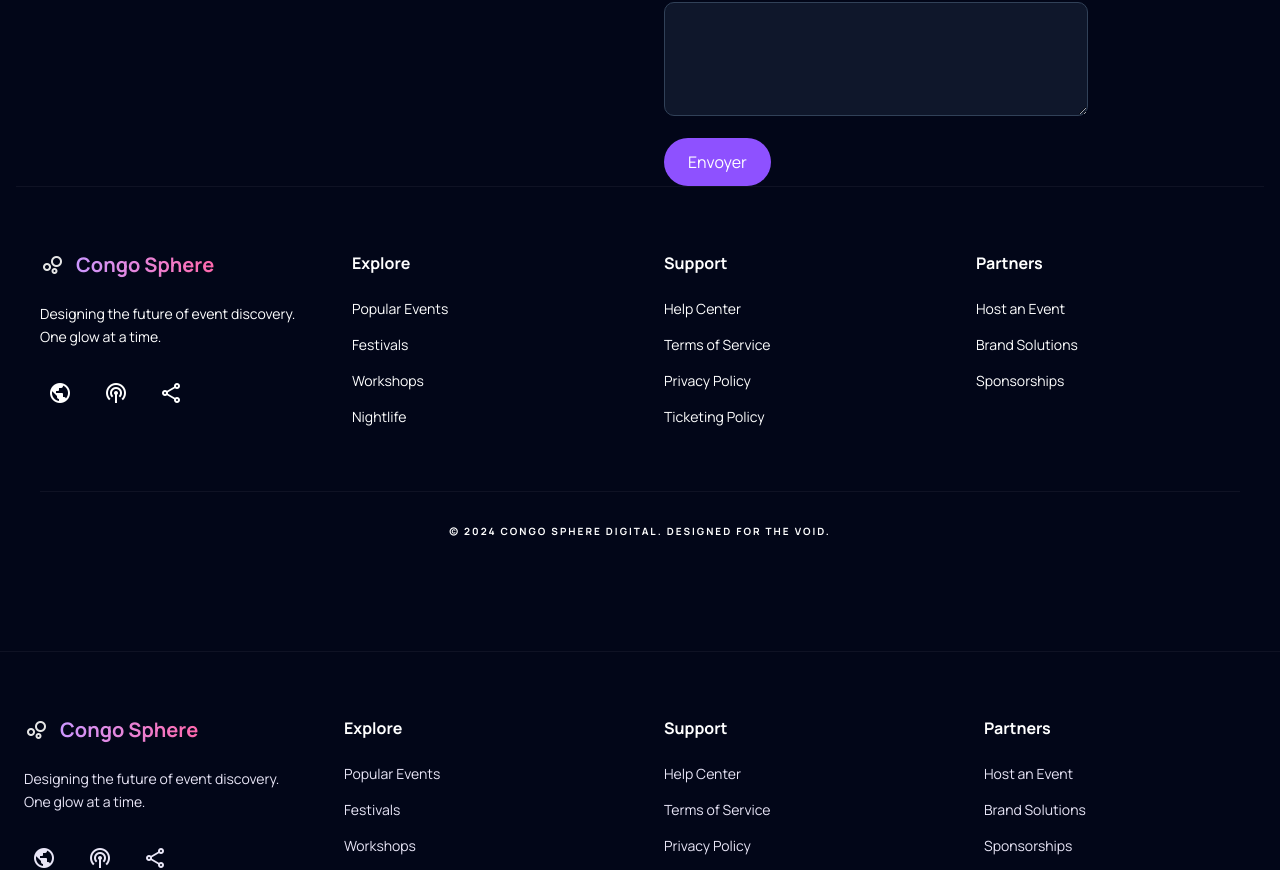
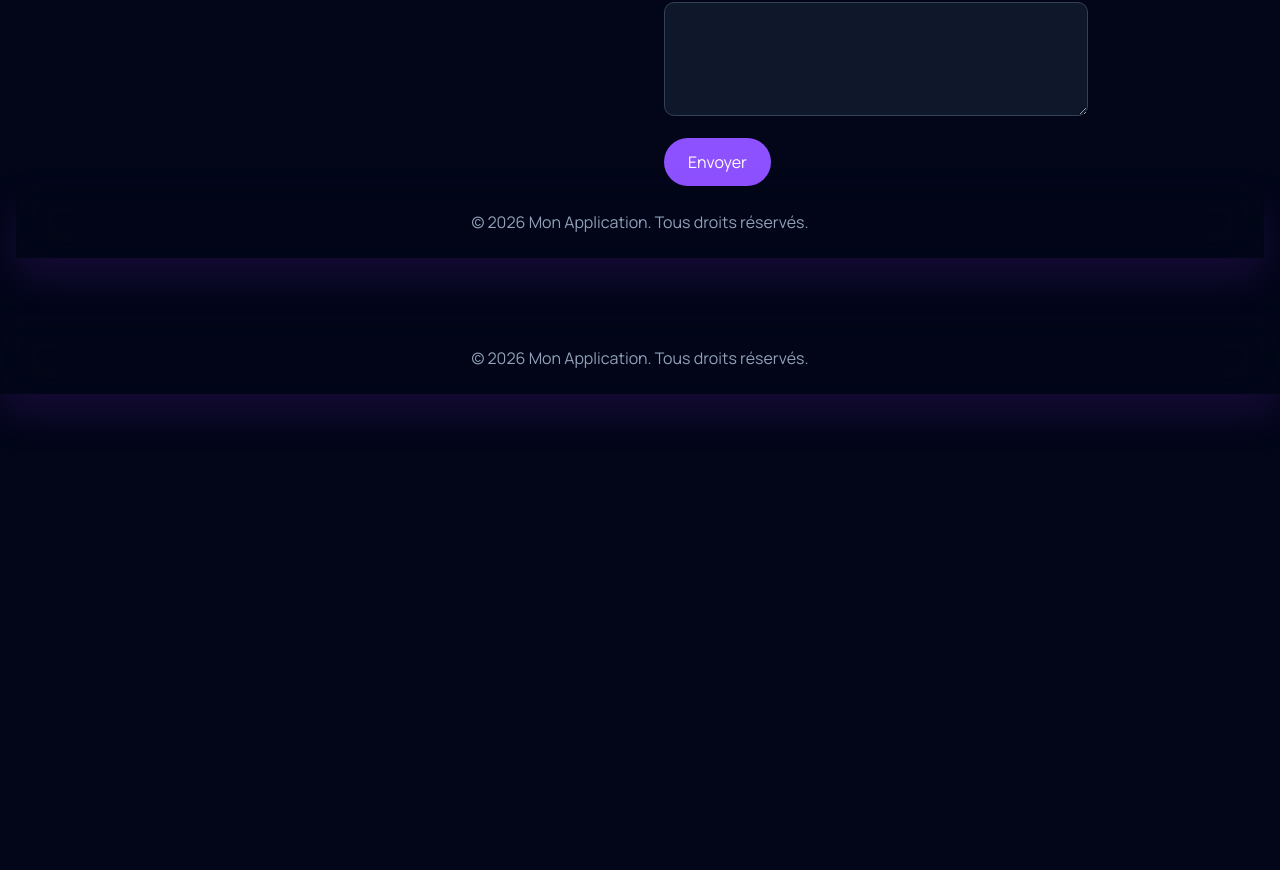
Before and after one commit to Zeno-Solutions/congo-sphere, a Next.js app: page /contact in a window 1280 px wide. Shown: the part 1202-2072 px from the top of the page. After the commit the page ends 1596 px from the top, so only its background shows below. Built offline with nearby package versions, Linux system fonts and the light colour scheme.

Commit message:
utilisation de contenaire

```diff
--- a/app/events/[id]/page.tsx
+++ b/app/events/[id]/page.tsx
@@ -6,6 +6,7 @@ import { useParams } from 'next/navigation'
 import { Calendar, MapPin, Clock, Ticket, Star, Share, Heart, ArrowLeft, ExternalLink } from 'lucide-react'
 import { getEventById } from '@/lib/data'
 import Loader from '@/components/ui/Loader'
+import Contenaire from '@/components/Contenaire'
 
 export default function EventDetailPage() {
     const params = useParams()
@@ -50,6 +51,7 @@ export default function EventDetailPage() {
     }
 
     return (
+        <Contenaire>
             <div className="min-h-screen bg-surface text-on-surface font-body selection:bg-primary/30 overflow-x-hidden">
                 {/* Global Background Decorative Elements */}
                 <div className="fixed inset-0 bg-mesh z-0 pointer-events-none"></div>
@@ -243,5 +245,6 @@ export default function EventDetailPage() {
                     </button>
                 </div>
             </div>
+        </Contenaire>
     )
 }
--- a/app/globals.css
+++ b/app/globals.css
@@ -6,7 +6,6 @@
 
 body {
   box-sizing: border-box;
-  background-color: #0d0d18;
   color: #e9e6f7;
   font-family: 'Manrope', sans-serif;
   overflow-x: hidden;
--- a/app/layout.tsx
+++ b/app/layout.tsx
@@ -39,7 +39,7 @@ export default function RootLayout({
         />
       </head>
       <body
-        className={` ${plusJakartaSans.variable} ${manrope.variable} antialiased`}
+        className={`bg-slate-950 ${plusJakartaSans.variable} ${manrope.variable} antialiased`}
       >
         <Navbar />
         {children}
--- a/app/page.tsx
+++ b/app/page.tsx
@@ -11,7 +11,7 @@ export default function Home() {
   return (
     <>
       <Hero />
-      <main className="bg-slate-950 pb-10 text-white px">
+      <main className="bg-slate-950 max-w-full pb-10 text-white px-6">
         <Slider />
         <Recommended />
         <Newsletter />
--- /dev/null
+++ b/components/Contenaire.tsx
@@ -0,0 +1,13 @@
+import React, { ReactNode } from 'react'
+
+type ContenaireProps = {
+  children: ReactNode;
+  className?: string;
+}
+export default function Contenaire({ children, className }: ContenaireProps) {
+  return (
+    <div className={`mx-auto w-full max-w-400  ${className || ''}`}>
+      {children}
+    </div>
+  )
+}
--- a/components/Footer/Footer.tsx
+++ b/components/Footer/Footer.tsx
@@ -1,57 +1,12 @@
 import React from 'react'
+import Contenaire from '../Contenaire'
 
 export default function Footer() {
     return (
-        <footer className="hidden bg-slate-950 md:block border-t border-white/5 pt-16 pb-12 px-6 max-w-7xl mx-auto">
-            <div className="grid grid-cols-4 gap-12 mb-16">
-                <div className="col-span-1">
-                    <div className="flex items-center gap-3 mb-6">
-                        <span className="material-symbols-outlined text-primary text-2xl">bubble_chart</span>
-                        <span className="text-xl font-black bg-gradient-to-r from-[#cc97ff] to-[#ff67ad] bg-clip-text text-transparent font-headline">Congo Sphere</span>
-                    </div>
-                    <p className="text-on-surface-variant text-sm leading-relaxed mb-6">Designing the future of event discovery. One glow at a time.</p>
-                    <div className="flex gap-4">
-                        <a className="w-10 h-10 rounded-full bg-surface-container-high flex items-center justify-center text-on-surface hover:bg-primary transition-all" href="#">
-                            <span className="material-symbols-outlined text-lg">public</span>
-                        </a>
-                        <a className="w-10 h-10 rounded-full bg-surface-container-high flex items-center justify-center text-on-surface hover:bg-primary transition-all" href="#">
-                            <span className="material-symbols-outlined text-lg">podcasts</span>
-                        </a>
-                        <a className="w-10 h-10 rounded-full bg-surface-container-high flex items-center justify-center text-on-surface hover:bg-primary transition-all" href="#">
-                            <span className="material-symbols-outlined text-lg">share</span>
-                        </a>
-                    </div>
-                </div>
-                <div>
-                    <h5 className="text-white font-bold mb-6 font-headline">Explore</h5>
-                    <ul className="space-y-4 text-on-surface-variant text-sm font-body">
-                        <li><a className="hover:text-primary transition-colors" href="#">Popular Events</a></li>
-                        <li><a className="hover:text-primary transition-colors" href="#">Festivals</a></li>
-                        <li><a className="hover:text-primary transition-colors" href="#">Workshops</a></li>
-                        <li><a className="hover:text-primary transition-colors" href="#">Nightlife</a></li>
-                    </ul>
-                </div>
-                <div>
-                    <h5 className="text-white font-bold mb-6 font-headline">Support</h5>
-                    <ul className="space-y-4 text-on-surface-variant text-sm font-body">
-                        <li><a className="hover:text-primary transition-colors" href="#">Help Center</a></li>
-                        <li><a className="hover:text-primary transition-colors" href="#">Terms of Service</a></li>
-                        <li><a className="hover:text-primary transition-colors" href="#">Privacy Policy</a></li>
-                        <li><a className="hover:text-primary transition-colors" href="#">Ticketing Policy</a></li>
-                    </ul>
-                </div>
-                <div>
-                    <h5 className="text-white font-bold mb-6 font-headline">Partners</h5>
-                    <ul className="space-y-4 text-on-surface-variant text-sm font-body">
-                        <li><a className="hover:text-primary transition-colors" href="#">Host an Event</a></li>
-                        <li><a className="hover:text-primary transition-colors" href="#">Brand Solutions</a></li>
-                        <li><a className="hover:text-primary transition-colors" href="#">Sponsorships</a></li>
-                    </ul>
-                </div>
+        <Contenaire className="bg-slate-950/50 backdrop-blur-xl z-50 shadow-[0_20px_40px_rgba(138,43,226,0.15)]">
+            <div className="py-6 text-center text-slate-400">
+                <p>&copy; {new Date().getFullYear()} Mon Application. Tous droits réservés.</p>
             </div>
-            <div className="pt-8 border-t border-white/5 text-center text-[10px] uppercase tracking-[0.2em] font-bold text-outline">
-                © 2024 Congo Sphere Digital. Designed for the Void.
-            </div>
-        </footer>
+        </Contenaire>
     )
 }
--- a/components/Hero/Hero.tsx
+++ b/components/Hero/Hero.tsx
@@ -2,7 +2,7 @@ import React from 'react'
 import SearchBar from '../SearchBar/SearchBar'
 export default function Hero() {
     return (
-        <section className="relative min-h-screen bg-[#06060c] flex items-center justify-center overflow-hidden pt-20">
+        <section className="relative px-6 min-h-screen bg-[#06060c] flex items-center justify-center overflow-hidden pt-20">
             {/* <!-- Background Effects --> */}
             <SearchBar placeholder='
 Search events, festivals, or categories...
--- a/components/Newsletter/Newsletter.tsx
+++ b/components/Newsletter/Newsletter.tsx
@@ -1,8 +1,9 @@
 import React from 'react'
-
+import Contenaire from '../Contenaire'
 export default function Newsletter() {
     return (
-        <section className="mt-24 mx-15 my-12 relative rounded-[3rem] overflow-hidden bg-slate-900 border border-white/5 shadow-2xl px-6">
+        <Contenaire className='mt-10'>
+            <section className=" relative rounded-[3rem] overflow-hidden bg-slate-900 border border-white/5 shadow-2xl ">
                 <div className="absolute inset-0 bg-linear-to-br from-primary/10 via-transparent to-secondary/10"></div>
                 <div className="relative grid md:grid-cols-2 gap-12 p-12 md:p-20 items-center">
                     <div>
@@ -29,5 +30,6 @@ export default function Newsletter() {
                     </div>
                 </div>
             </section>
+        </Contenaire>
     )
 }
--- a/components/layout/Navbar.tsx
+++ b/components/layout/Navbar.tsx
@@ -1,6 +1,8 @@
 import React from 'react'
 import Image from 'next/image'
 import Link from 'next/link'
+import Contenaire from '../Contenaire'
+
 export default function Navbar() {
     let menu = [
         { name: 'Accueil', href: '/' },
@@ -11,8 +13,9 @@ export default function Navbar() {
     ]
     return (
         <nav className='sticky top-0 left-0 z-100'>
+            <Contenaire className='bg-slate-950/50   backdrop-blur-xl z-50 shadow-[0_20px_40px_rgba(138,43,226,0.15)]'>
                 <div
-                className=" w-full flex justify-evenly items-center px-6 py-4 bg-slate-950/50 backdrop-blur-xl z-50 shadow-[0_20px_40px_rgba(138,43,226,0.15)]">
+                    className=" w-full flex justify-evenly items-center px-6 py-4">
                     <div className="flex items-center gap-3">
                         <span
                             className="text-2xl font-black bg-linear-to-r from-[#cc97ff] to-[#ff67ad] bg-clip-text text-transparent font-headline">
@@ -39,6 +42,7 @@ export default function Navbar() {
                         </Link>
                     </div>
                 </div>
+            </Contenaire>
         </nav>
     )
 }
```
Also changed, not shown: app/events/page.tsx (+6 -2 lines), components/Recommended/Recommended.tsx (+5 -5 lines), components/Slider/Slider.tsx (+47 -69 lines). Lines whose indentation alone changed are shown as unchanged.
